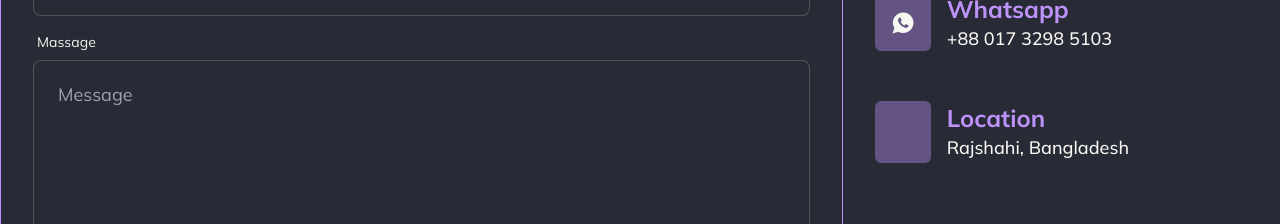
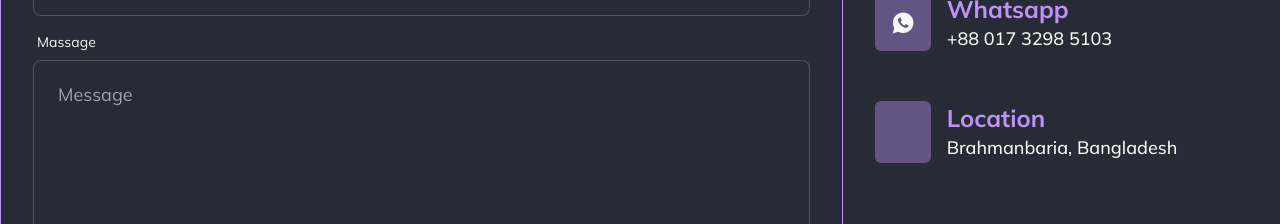
Before and after one commit to sm0bin/portfolio-smobin, a React (Vite) app: page / in a window 1280 px wide. Shown: the part 2180-2404 px from the top of the page. Built offline with nearby package versions, Linux system fonts and the light colour scheme; some icons are missing.

Commit message:
location

```diff
--- a/package.json
+++ b/package.json
@@ -15,7 +15,7 @@
     "react-fast-marquee": "^1.6.2",
     "react-hot-toast": "^2.4.1",
     "react-icons": "^4.12.0",
-    "react-router-dom": "^6.21.2",
+    "react-router-dom": "^6.30.1",
     "react-scroll": "^1.9.0"
   },
   "devDependencies": {
--- a/src/components/shared/Contact.jsx
+++ b/src/components/shared/Contact.jsx
@@ -53,7 +53,7 @@ const Contact = () => {
                         <Points icon={IoMdMail} field='Email' value='shehjad0mobin@gmail.com' />
                         <Points icon={PiPhoneFill} field='Phone' value='+88 016 22588 235' />
                         <Points icon={IoLogoWhatsapp} field='Whatsapp' value='+88 017 3298 5103' />
-                        <Points icon={PiMapPinFill} field='Location' value='Rajshahi, Bangladesh' />
+                        <Points icon={PiMapPinFill} field='Location' value='Brahmanbaria, Bangladesh' />
                     </div>
                 </div>
             </div>
```
Also changed, not shown: 1 other file (tests, documents, lock files or other folders).
